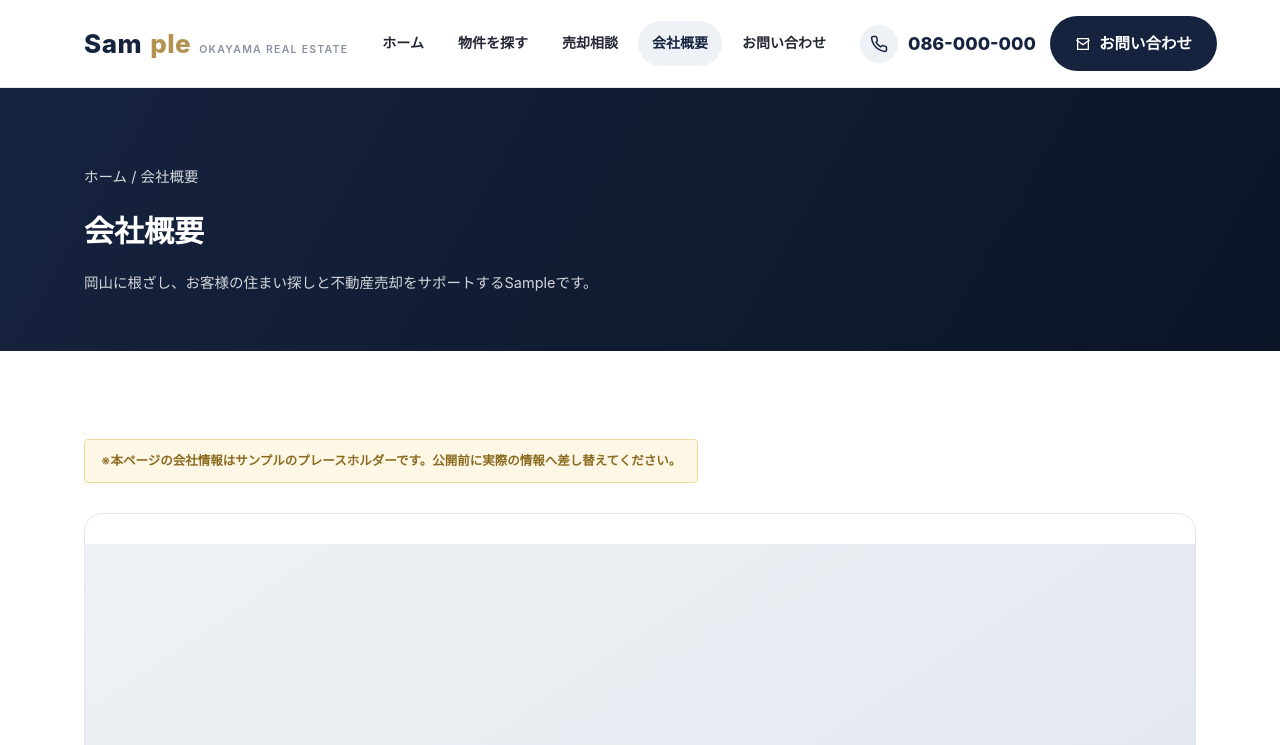
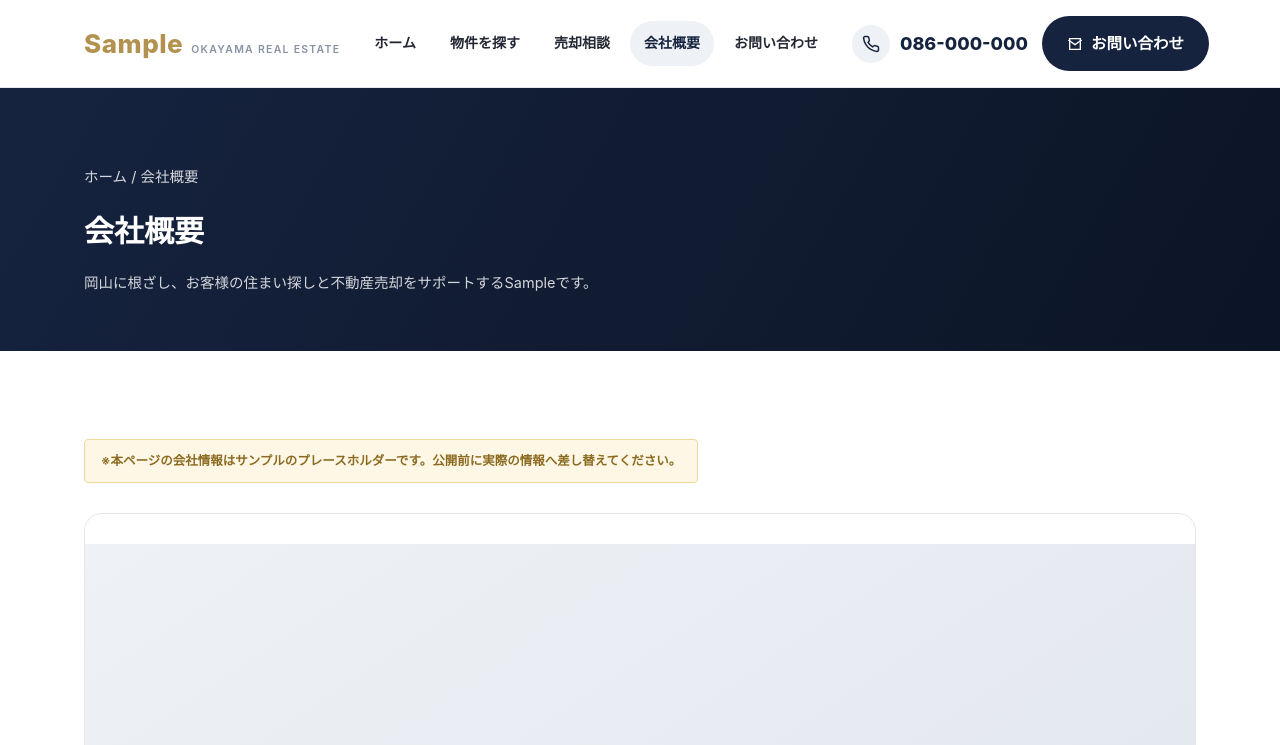
Before and after one commit to bigbang512048-spec/sample-realestate, a plain HTML site: page company.html in a window 1280 px wide. Shown: the top 745 px of the page. Drawn offline with Linux system fonts and the light colour scheme.

Commit message:
Fix header logo spacing regression from rebrand
Wrapping the brand text in a non-flex span prevents the header's
flex gap from inserting unwanted space inside the "Sample" wordmark.

Co-Authored-By: Claude Sonnet 5 <noreply@anthropic.com>

```diff
--- a/company.html
+++ b/company.html
@@ -12,7 +12,7 @@
 
 <header class="site-header">
   <div class="container">
-    <a href="index.html" class="brand">Sam<span>ple</span><small>OKAYAMA REAL ESTATE</small></a>
+    <a href="index.html" class="brand"><span class="brand-name">Sam<span>ple</span></span><small>OKAYAMA REAL ESTATE</small></a>
     <nav class="main-nav" id="mainNav">
       <a href="index.html">ホーム</a>
       <a href="properties.html">物件を探す</a>
```
Also changed, not shown: contact.html (+1 -1 lines), index.html (+1 -1 lines), privacy.html (+1 -1 lines), properties.html (+1 -1 lines), property-detail.html (+1 -1 lines), sell.html (+1 -1 lines).
